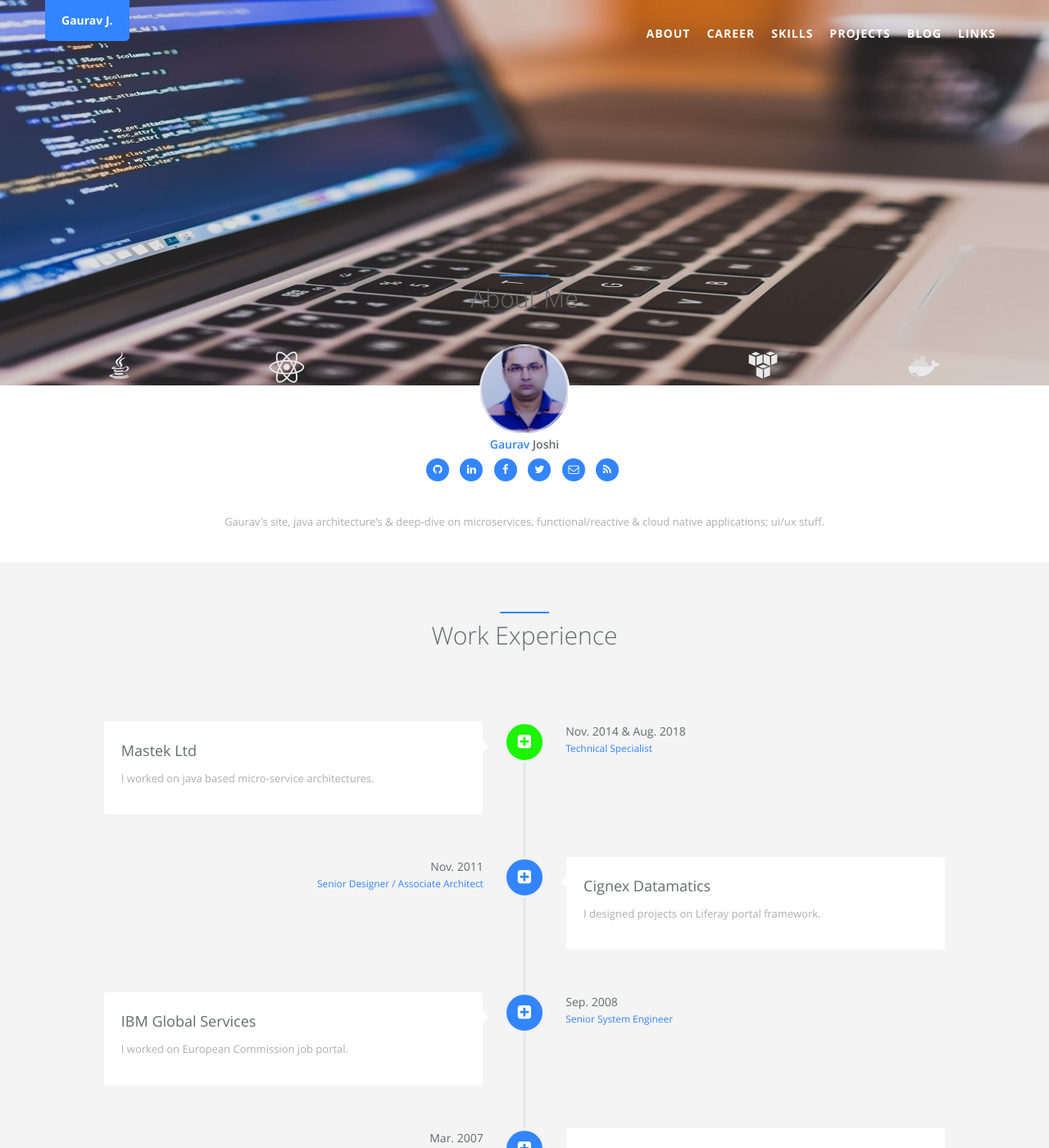
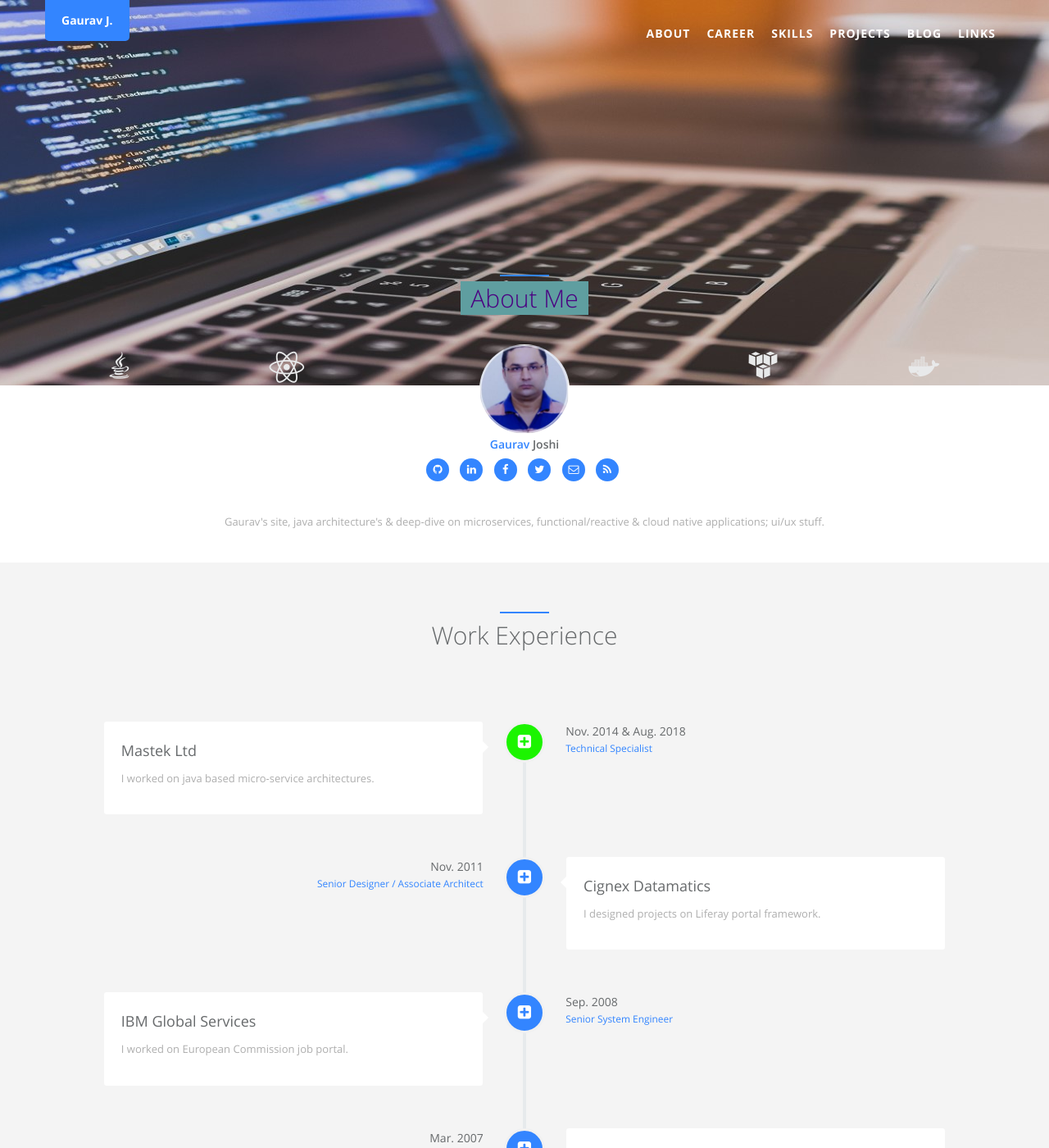
Before and after one commit to kalpsnuti/kalpsnuti.github.io, a Jekyll site: the page built from index.html, in a window 1280 px wide and 1400 px high. Shown: the whole window at 82% size. Built offline with Jekyll 4.4.1, drawn with Linux system fonts in a browser that asks for light colours.

Commit message:
dynamic typing

```diff
--- a/_includes/carousel.html
+++ b/_includes/carousel.html
@@ -1,14 +1,20 @@
+<div id="inSlider" class="carousel">
+    <div class="header-back"
+            style="background-image: url({{ '/static/assets/img/' | prepend: site.baseurl }}{{ site.data.index.banners[1].src }});"
+            title="{{ site.data.index.banners[1].title }}">
+    </div>
+    <span id="typed-text" class="typed-text"></span>
+</div>
+
 {% if site.dynamic-typing %}
-
   <!-- Dynamic Typing Start -->
-
   <script src="{{"/static/js/typed.min.js"| prepend: site.baseurl }}"></script>
   <script type="text/javascript">
 
-  var myQuotes =  new Array();
-  {% for line in site.lines %}
-    myQuotes.push("{{ line.text }}");
-  {% endfor %}
+    var myQuotes =  new Array();
+    {% for line in site.lines %}
+        myQuotes.push("{{ line.text }}");
+    {% endfor %}
 
   function shuffle(array) {
     var currentIndex = array.length, temporaryValue, randomIndex ;
@@ -46,14 +52,6 @@
 
   <!-- Dynamic Typing End  -->
 {% endif %}
-
-<div id="inSlider" class="carousel">
-    <div class="header-back"
-            style="background-image: url({{ '/static/assets/img/' | prepend: site.baseurl }}{{ site.data.index.banners[1].src }});"
-            title="{{ site.data.index.banners[1].title }}">
-    </div>
-    <span id="typed-text" class="typed-text"></span>
-</div>
 
 {% comment %}
 <div id="inSlider" class="carousel carousel-fade" data-ride="carousel">
--- a/_includes/sections/about.html
+++ b/_includes/sections/about.html
@@ -2,7 +2,7 @@
   <div class="row m-b-lg">
     <div class="col-lg-12 text-center">
       <div class="navy-line"></div>
-      <h1><span data-i18n="about_me.about_me">About Me</span></h1>
+      <h1><span class="about-me" data-i18n="about_me.about_me">About Me</span></h1>
       <!-- <p>Donec sed odio dui. Etiam porta sem malesuada magna mollis euismod.</p> -->
     </div>
   </div>
--- a/_sass/_style.scss
+++ b/_sass/_style.scss
@@ -2380,6 +2380,11 @@
     margin-top: 10px;
     font-size: 30px;
     font-weight: 200;
+    .about-me{
+      background: #5f9ea0;
+      padding: 0 12px 0 12px;
+      color: #4b0082;
+    }
   }
   .navy-line {
     width: 60px;
@@ -2513,7 +2518,11 @@
   .carousel {
     height: 275px;
     .typed-text{
-      margin: 1px;
+      position: absolute;
+      left: 11.6%;
+      top: 30%;
+      font-size: 5em;
+      color: #f0fff0;
     }
   }
   .carousel-caption {
```
